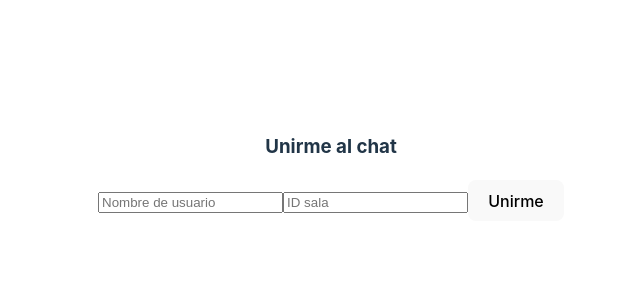
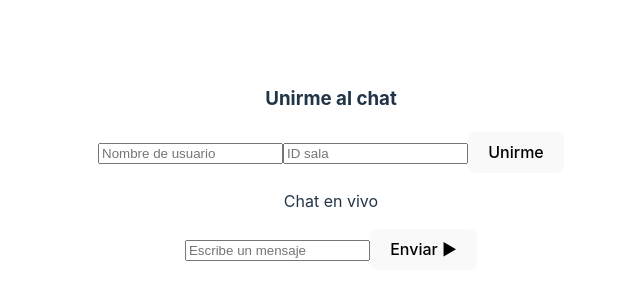
Before and after one commit to Gigimr/RealTimeChat, a React (Vite) app in the folder frontEnd/: page / in a window 1280 px wide. Shown: the part 232-532 px from the top of the page, without its empty margins (309-949 px from the left). Built offline with nearby package versions, Linux system fonts and the light colour scheme; no server answers.

Commit message:
Add chat functionality to front-end and back-end

```diff
--- a/frontEnd/src/App.jsx
+++ b/frontEnd/src/App.jsx
@@ -1,7 +1,7 @@
 import { useState } from 'react';
 import './App.css';
 import io from 'socket.io-client';
-
+import Chat from './components/Chat';
 
 const socket = io.connect('http://localhost:3001');
 
@@ -29,6 +29,7 @@ function App() {
        onChange={(e) => {setRoom(e.target.value)}}
       />
       <button onClick={joinRoom}>Unirme</button>
+      <Chat socket={socket} userName={userName} room={room} />
     </div>
     </>
   )
--- /dev/null
+++ b/frontEnd/src/components/Chat.jsx
@@ -0,0 +1,39 @@
+import  { useState } from "react";
+
+const Chat = ({ socket, userName, room}) => {
+
+    const [currentMessage, setCurrentMessage] =useState('');
+
+    const sendMessage = async () => {
+        if(userName && currentMessage){
+            const info = {
+                message: currentMessage,
+                room: room,
+                autor : userName,
+                time : new Date(Date.now()).getHours()
+                + ":" +
+                new Date(Date.now()).getMinutes()
+            }
+            await socket.emit('send_message', info);
+        }
+    }
+  return (
+  <div>
+    <section className="chat-header">
+        <p>Chat en vivo</p>
+    </section>
+    <section className="chat-messages">
+
+    </section>
+    <section className="chat-footer">
+        <input type="text"
+         placeholder="Escribe un mensaje"
+         onChange={(e) => setCurrentMessage(e.target.value)}
+         />
+        <button onClick={sendMessage}>Enviar &#9658;</button>
+    </section>
+  </div>
+  )
+};
+
+export default Chat;
```
Also changed, not shown: 1 other file (tests, documents, lock files or other folders).
